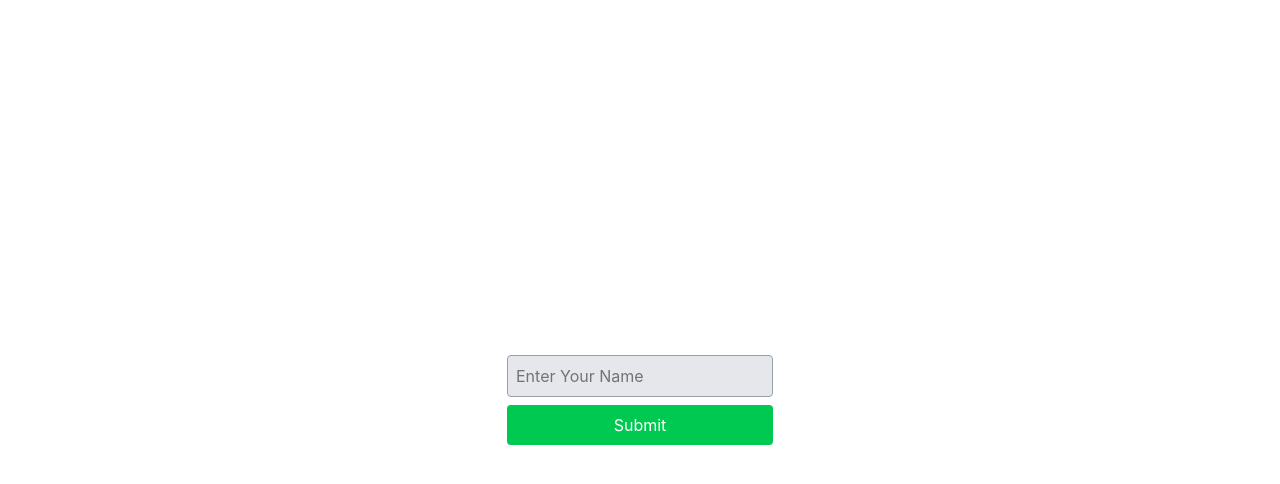
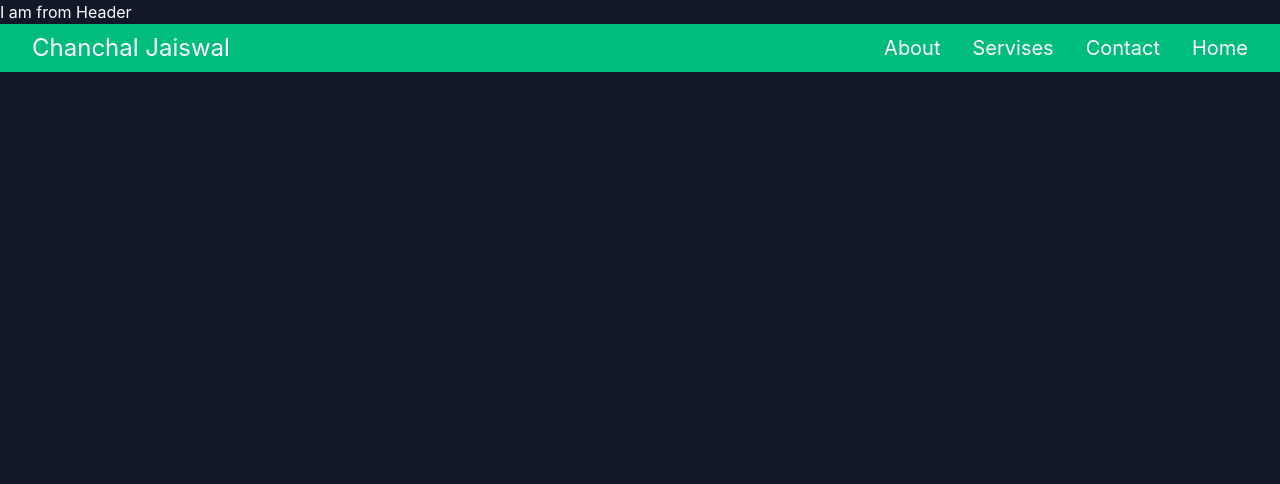
Before and after one commit to chanchaljai/react2, a React (Vite) app: page / in a window 1280 px wide. Shown: the top 484 px of the page. Built offline with nearby package versions, Linux system fonts and the light colour scheme.

Commit message:
components

```diff
--- a/src/App.jsx
+++ b/src/App.jsx
@@ -1,23 +1,19 @@
-import React, { useState } from 'react'
+import React from 'react'
+import Header from './components/Header.jsx'
 
 const App = () => {
-  const [name, setName] = useState("")
-  const submitHandler = (e) => {
-    e.preventDefault()
-    console.log(name)
-    setName("")
-
-
-  }
   return (
-    <div className='flex justify-center items-center h-screen'>
-      <form className='flex flex-col gap-2' onSubmit={submitHandler}>
-        <input className='bg-gray-200 rounded border border-gray-400 p-2' type="text" placeholder='Enter Your Name'
-          value={name} onChange={(e)=>{setName(e.target.value)}}
-
-          />
-        <button className='bg-green-500 rounded text-white p-2' type="submit">Submit</button>
-      </form>
+    <div className='bg-gray-900 min-h-screen text-white'>
+      <Header  />
+      <nav className='flex items-center justify-between py-2 px-8 bg-emerald-500'>
+        <h2 className='text-2xl'>Chanchal Jaiswal</h2>
+        <div className='flex gap-8 items-center'>
+          <a className='text-xl' href="#">About</a>
+          <a className='text-xl' href="#">Servises</a>
+          <a className='text-xl' href="#">Contact</a>
+          <a className='text-xl' href="#">Home</a>
+        </div>
+      </nav>
     </div>
   )
 }
--- /dev/null
+++ b/src/components/Header.jsx
@@ -0,0 +1,9 @@
+import React from 'react'
+
+const Header = () => {
+  return (
+    <div>I am from Header</div>
+  )
+}
+
+export default Header
```
